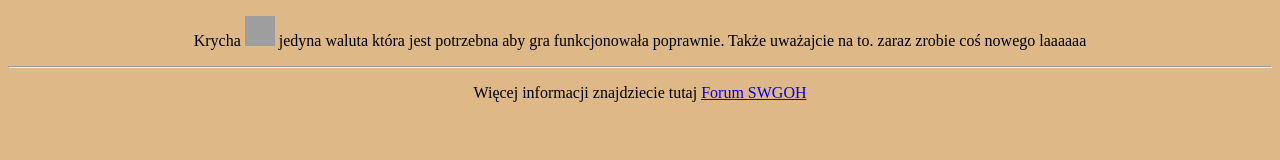
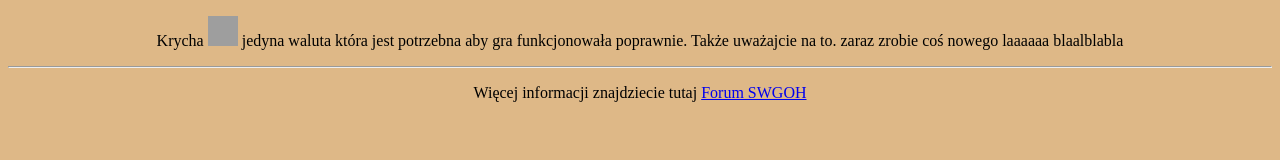
Before and after one commit to Patrixon/Projekt, a plain HTML site: page index.html in a window 1280 px wide. Drawn offline with Linux system fonts and the light colour scheme; grey boxes are pictures that could not be loaded.

Commit message:
Update index.html

```diff
--- a/index.html
+++ b/index.html
@@ -15,7 +15,7 @@
         height="30"
       />
       jedyna waluta która jest potrzebna aby gra funkcjonowała poprawnie. Także
-      uważajcie na to. zaraz zrobie coś nowego laaaaaa
+      uważajcie na to. zaraz zrobie coś nowego laaaaaa blaalblabla
     </p>
     <hr />
     <p style="text-align: center;">
```
